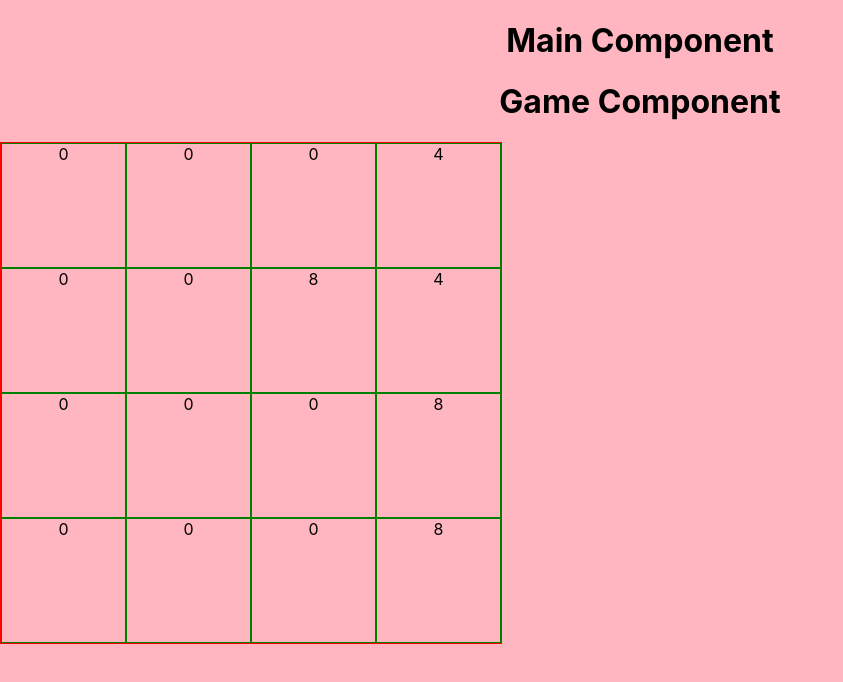
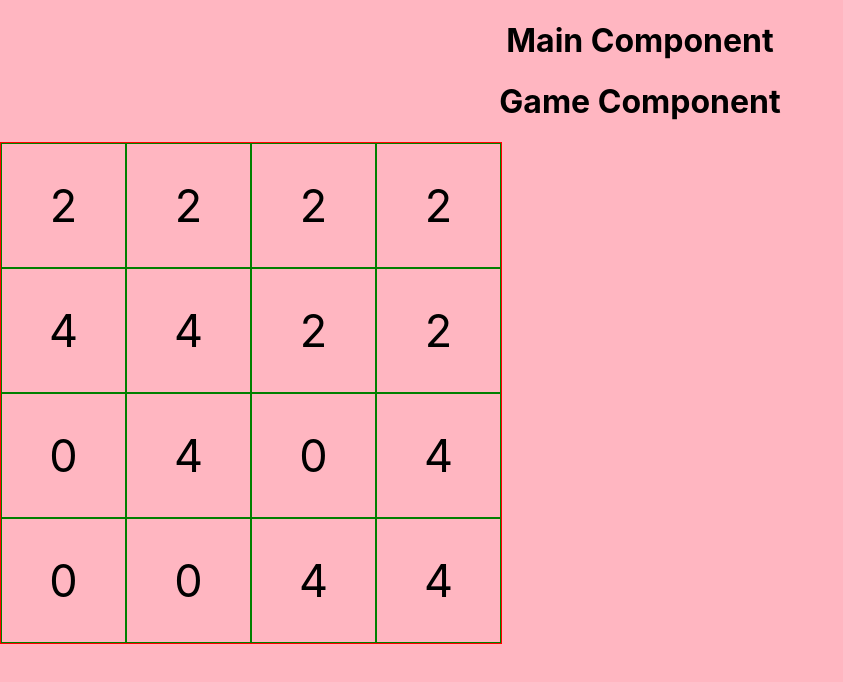
Before and after one commit to KrysOlechowski/go-app, a React (Create React App) app in the folder client/: page / in a window 1280 px wide. Shown: the top 682 px of the page, without its empty margins (0-843 px from the left). Built offline with nearby package versions, Linux system fonts and the light colour scheme; no server answers.

Commit message:
add key listeners

```diff
--- a/client/src/components/game/game.tsx
+++ b/client/src/components/game/game.tsx
@@ -1,36 +1,67 @@
-import React, { FC } from "react";
+import React, { FC, useEffect, useState } from "react";
 import { moveWholeBlocksToRight } from "../../logic/blocks-logic";
-import styled from "styled-components";
+import styled from "styled-components/macro";
+
 type Props = {};
 
 export const Game: FC<Props> = () => {
-  const wholeGameGrid = [
-    [{ value: 2 }, { value: 0 }, { value: 0 }, { value: 2 }],
-    [{ value: 4 }, { value: 4 }, { value: 2 }, { value: 2 }],
-    [{ value: 0 }, { value: 4 }, { value: 0 }, { value: 4 }],
-    [{ value: 0 }, { value: 0 }, { value: 4 }, { value: 4 }],
-  ];
+  const [gameGrid, setGameGrid] = useState([
+    [
+      { value: 2, active: false },
+      { value: 2, active: false },
+      { value: 2, active: false },
+      { value: 2, active: false },
+    ],
+    [
+      { value: 4, active: false },
+      { value: 4, active: false },
+      { value: 2, active: false },
+      { value: 2, active: false },
+    ],
+    [
+      { value: 0, active: false },
+      { value: 4, active: false },
+      { value: 0, active: false },
+      { value: 4, active: false },
+    ],
+    [
+      { value: 0, active: false },
+      { value: 0, active: false },
+      { value: 4, active: false },
+      { value: 4, active: false },
+    ],
+  ]);
 
-  const movedWholeGrid = moveWholeBlocksToRight(wholeGameGrid);
+  useEffect(() => {
+    document.addEventListener("keydown", (e) => {
+      onKeyPressed(e.key);
+    });
+    return () => {
+      console.log("unmount");
+    };
+  }, []);
 
-  console.log(movedWholeGrid);
+  const onKeyPressed = (key: string) => {
+    console.log(key);
 
-  const render = movedWholeGrid.map((row) => {
-    return (
-      <Row>
-        {row.map((el) => {
-          console.log(el);
-          return <Block>{el.value}</Block>;
-        })}
-      </Row>
-    );
-  });
+    const grid = moveWholeBlocksToRight(gameGrid, key);
+    setGameGrid(grid);
+  };
 
   return (
     <>
       <h1>Game Component</h1>
       <div style={{ border: "1px solid red", width: "500px", height: "500px" }}>
-        {render}
+        {gameGrid.map((row) => {
+          return (
+            <Row>
+              {row.map((el) => {
+                console.log(el);
+                return <Block>{el.value}</Block>;
+              })}
+            </Row>
+          );
+        })}
       </div>
     </>
   );
@@ -46,4 +77,8 @@ const Block = styled.div`
   width: 125px;
   height: 125px;
   border: 1px solid green;
+  display: flex;
+  align-items: center;
+  justify-content: center;
+  font-size: 45px;
 `;
--- a/client/src/logic/blocks-logic.ts
+++ b/client/src/logic/blocks-logic.ts
@@ -1,19 +1,23 @@
 
 
 
-export const moveWholeBlocksToRight=(row:any)=>{
+export const moveWholeBlocksToRight=(row:any,key:string)=>{
+  console.log(key)
    const newWholeArray=[]
 for(let k=0;k<4;k++){
+
    for (let i = row.length - 1; i >= 0; i--) {
       for (let j = i - 1; j >= 0; j--) {
+        row[k][i].active=false
+        if (row[k][i].value !== 0) {
 
-        if (row[k][i].value !== 0) {
           if (row[k][j].value > 0 && row[k][j].value !== row[k][i].value) {
             console.log("%c%s", "color: #ff0000", "mamy przeszkode");
             break;
           } else if (row[k][i].value === row[k][j].value) {
             console.log("%c%s", "color: #ff0000", "mamy pare");
             row[k][i].value = row[k][i].value + row[k][j].value;
+            row[k][i].active=true
             row[k][j].value = 0;
             break;
           }
```
